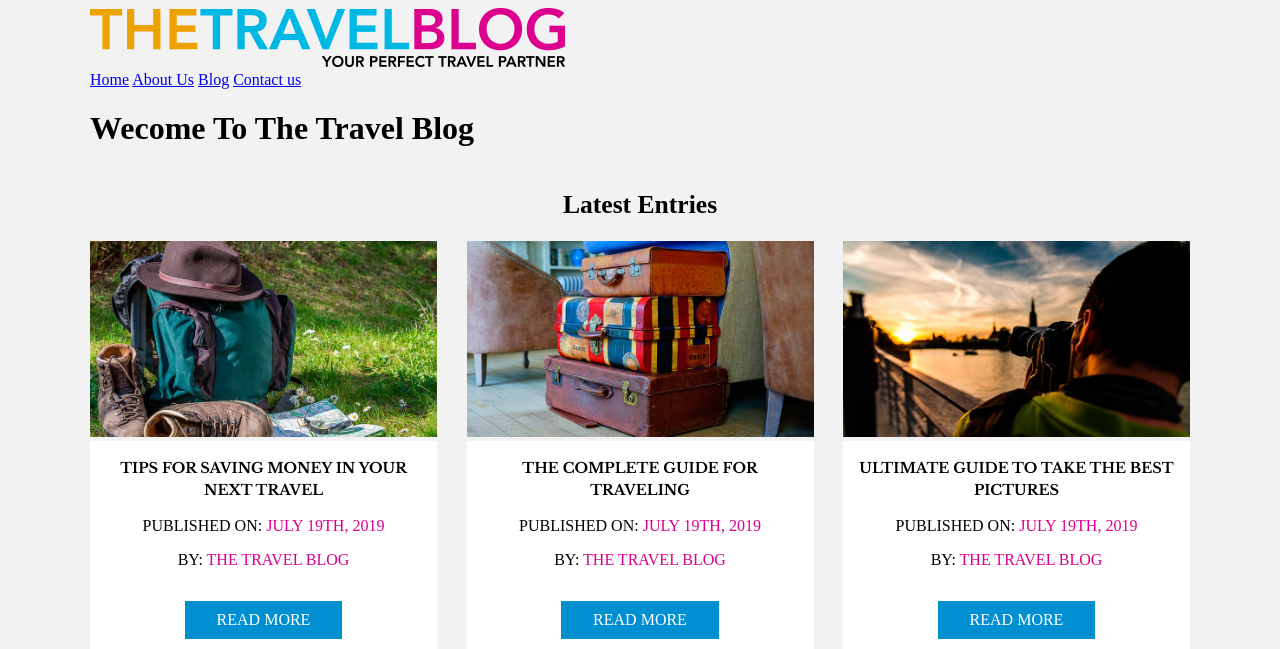
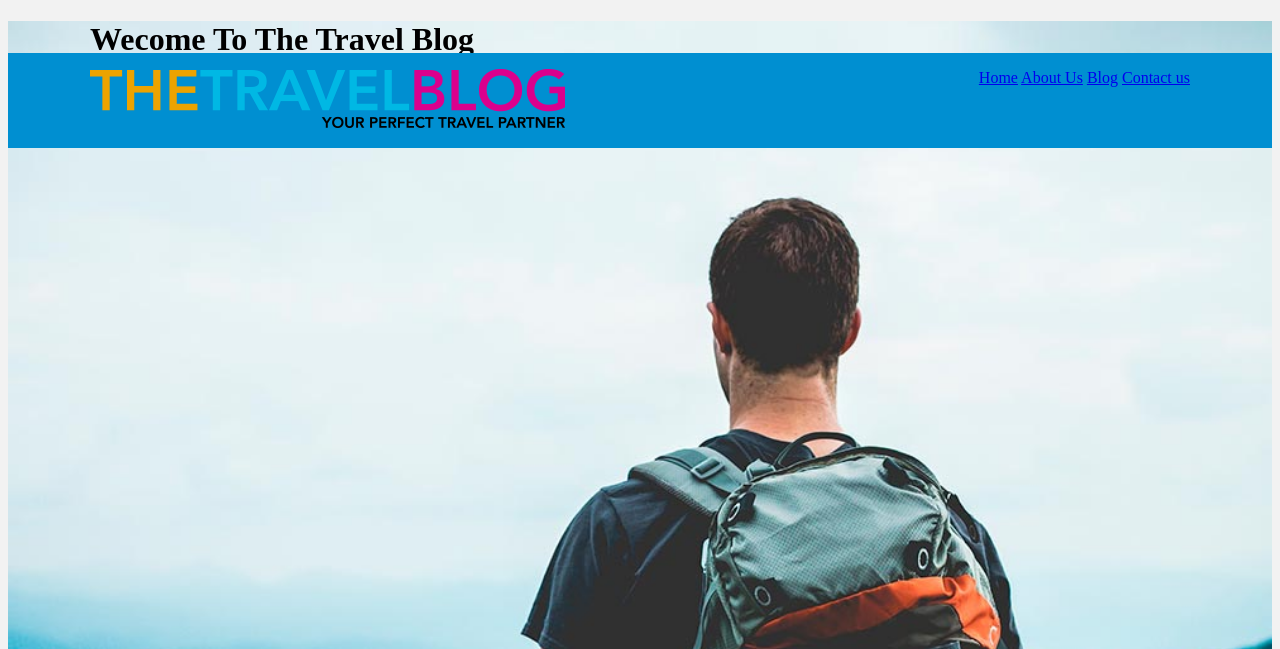
Before and after one commit to bhoomikahm18/06_Building_a_Blog_Homepage_Layout, a plain HTML site: page index.html in a window 1280 px wide. Shown: the top 649 px of the page. Drawn offline with nearby package versions, Linux system fonts and the light colour scheme.

Commit message:
CSS for the Header

```diff
--- a/css/style.css
+++ b/css/style.css
@@ -19,6 +19,34 @@ h3 {
 }
 img {
     max-width: 100%;
+}
+.header{
+    position: relative;
+}
+.hero {
+    background-image: url(../img/hero.jpg);
+    background-position: center center;
+    background-size: cover;
+    height: 100vh;
+    background-attachment: fixed;
+}
+.navbar {
+    background-color: #008fd1;
+    padding: 1rem 0;
+    margin-top: 1rem;
+    position: absolute;
+    top: 1rem;
+    width: 100%;
+}
+.header-container{
+    display: flex;
+    flex-direction: column;
+}
+@media (min-width:768px){
+    .header-container{
+        flex-direction: row;
+        justify-content: space-between;
+    }
 }
 .content {
     background-color: white;
```
Also changed, not shown: index.html (+1 -1 lines).
